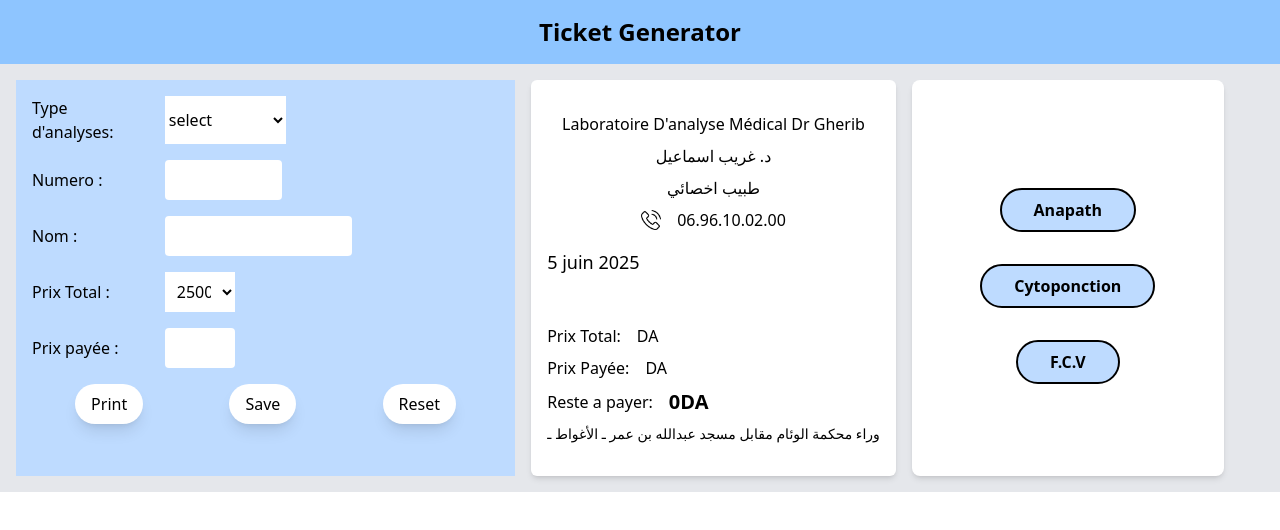
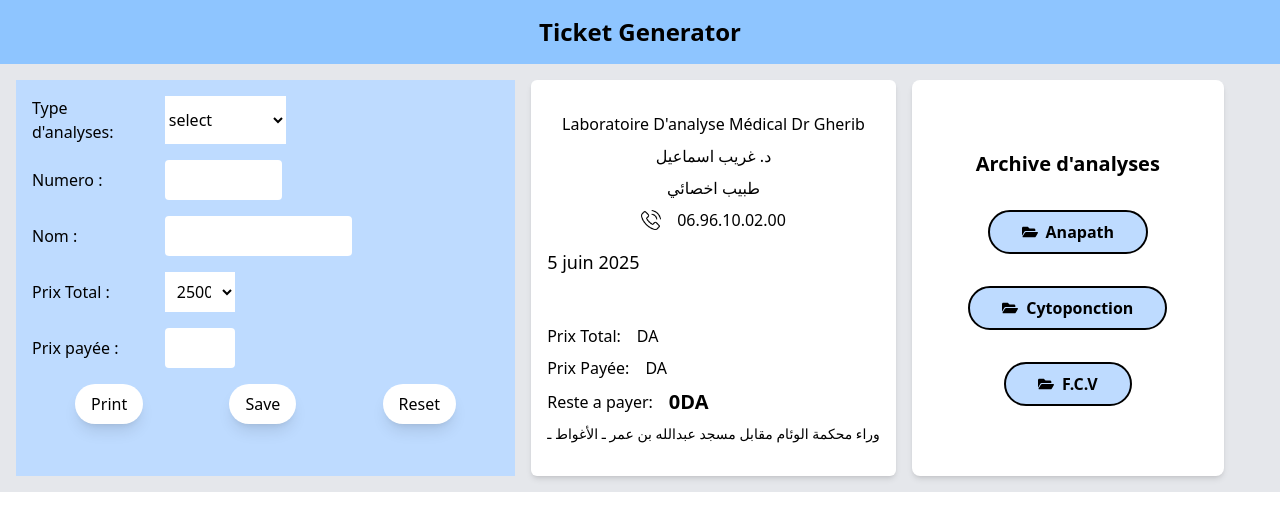
Before and after one commit to Medido1/office_ticket_generator, a React app: page / in a window 1280 px wide. Shown: the top 530 px of the page. Built offline with nearby package versions, Linux system fonts and the light colour scheme; the HTML template or start-up script is replaced by a standard one.

Commit message:
Add icons and h2

```diff
--- a/package.json
+++ b/package.json
@@ -13,6 +13,7 @@
     "@tailwindcss/vite": "^4.1.8",
     "react": "^19.1.0",
     "react-dom": "^19.1.0",
+    "react-icons": "^5.5.0",
     "react-router-dom": "^7.6.1",
     "react-to-print": "^3.1.0",
     "tailwindcss": "^4.1.8"
--- a/src/components/Archive.jsx
+++ b/src/components/Archive.jsx
@@ -1,4 +1,5 @@
 import { Link } from "react-router-dom";
+import { FaFolderOpen } from "react-icons/fa";
 
 function Archive() {
   const buttonStyle = `mt-4 px-8 py-2 rounded-full cursor-pointer border-black border-2
@@ -6,22 +7,25 @@ function Archive() {
   return (
     <div className="flex flex-col justify-center items-center gap-4 bg-white p-2 shadow-md
       rounded-lg w-[25%]">
+      <h2 className="text-center text-xl font-bold">
+        Archive d'analyses
+      </h2>
       <Link to='/anapath'>
         <button
           className={buttonStyle}>
-          Anapath
+          <FaFolderOpen className="inline-block mr-2 mb-1" />Anapath
         </button>
       </Link>
       <Link to="/cytoponction">
         <button
           className={buttonStyle}>
-          Cytoponction
+          <FaFolderOpen className="inline-block mr-2 mb-1" />Cytoponction
         </button>
       </Link>
       <Link to="/fcv">
         <button
           className={buttonStyle}>
-          F.C.V
+          <FaFolderOpen className="inline-block mr-2 mb-1" />F.C.V
         </button>
       </Link>
     </div>
```
Also changed, not shown: 1 other file (tests, documents, lock files or other folders).
